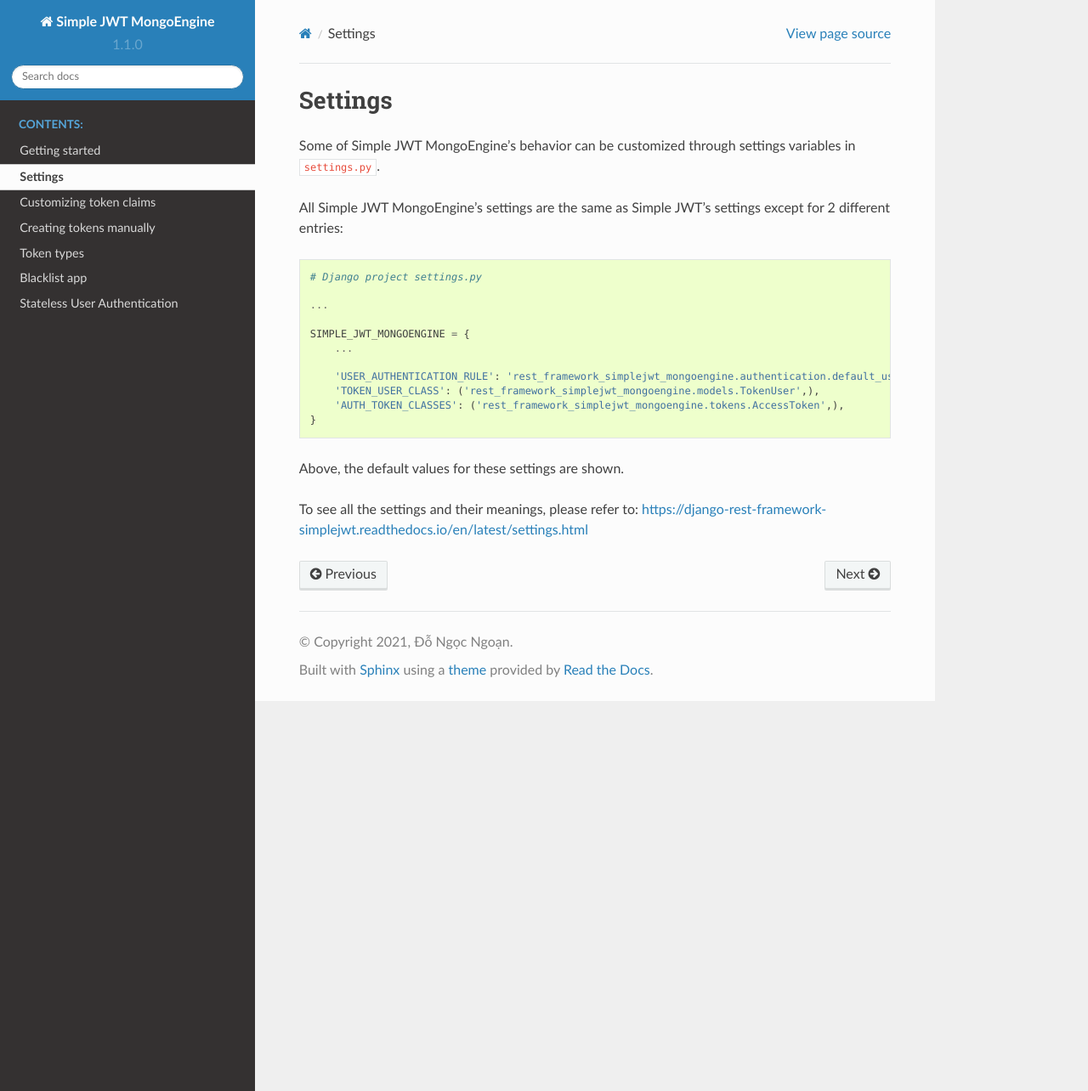
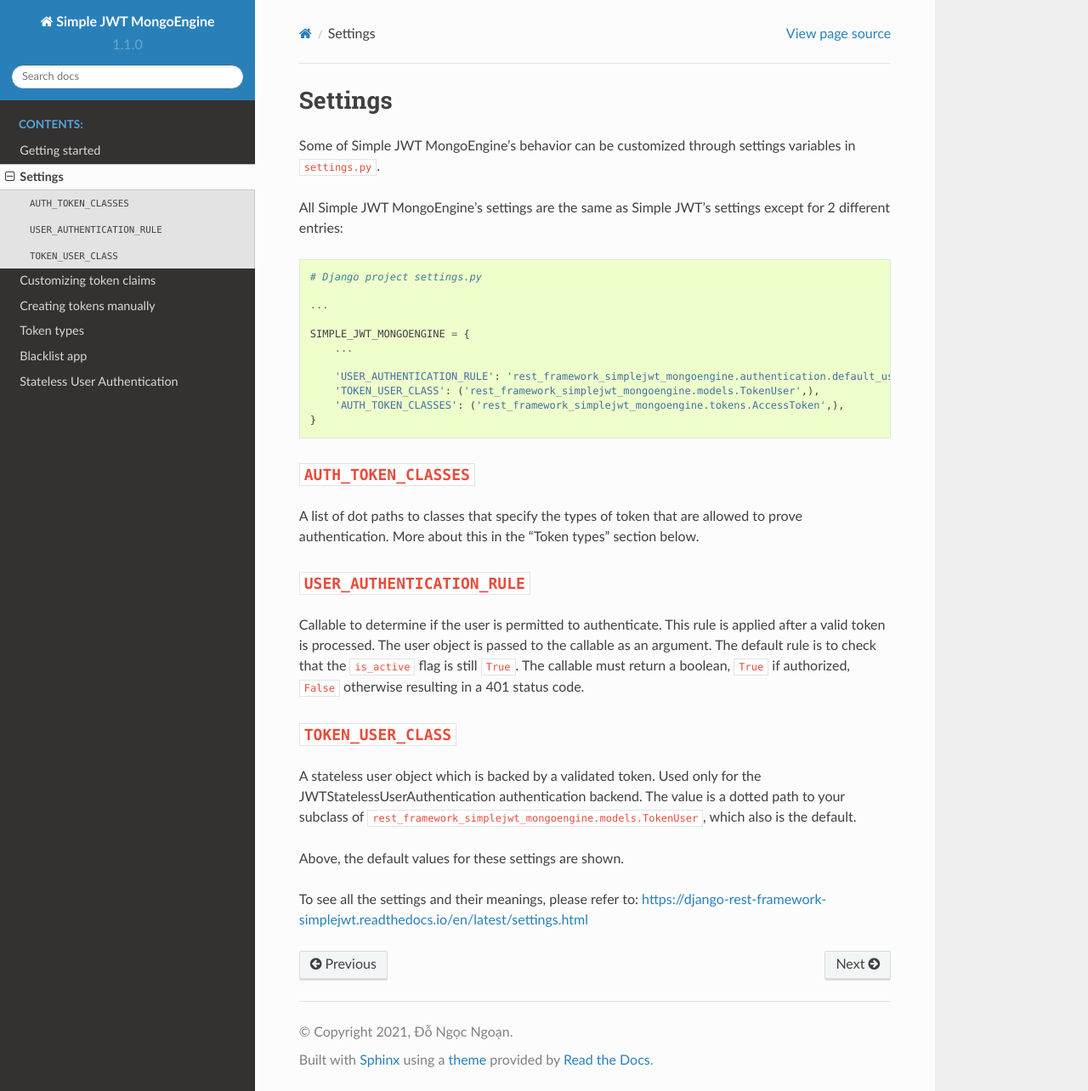
Before and after one commit to ngocngoan/djangorestframework-simplejwt-mongoengine, a Sphinx documentation site: the page built from docs/settings.rst, in a window 1280 px wide and 1284 px high. Shown: the whole window at 85% size. Built offline with Sphinx 7.4.7 and the Read the Docs theme 2.0.0, drawn with Linux system fonts in a browser that asks for light colours.

Commit message:
update setting docs

```diff
--- a/docs/settings.rst
+++ b/docs/settings.rst
@@ -22,6 +22,29 @@
         'AUTH_TOKEN_CLASSES': ('rest_framework_simplejwt_mongoengine.tokens.AccessToken',),
     }
 
+``AUTH_TOKEN_CLASSES``
+----------------------
+
+A list of dot paths to classes that specify the types of token that are allowed
+to prove authentication.  More about this in the "Token types" section below.
+
+``USER_AUTHENTICATION_RULE``
+----------------------------
+
+Callable to determine if the user is permitted to authenticate. This rule
+is applied after a valid token is processed. The user object is passed
+to the callable as an argument. The default rule is to check that the ``is_active``
+flag is still ``True``. The callable must return a boolean, ``True`` if authorized,
+``False`` otherwise resulting in a 401 status code.
+
+``TOKEN_USER_CLASS``
+--------------------
+
+A stateless user object which is backed by a validated token. Used only for
+the JWTStatelessUserAuthentication authentication backend. The value
+is a dotted path to your subclass of ``rest_framework_simplejwt_mongoengine.models.TokenUser``,
+which also is the default.
+
 Above, the default values for these settings are shown.
 
 To see all the settings and their meanings, please refer to: https://django-rest-framework-simplejwt.readthedocs.io/en/latest/settings.html
```
